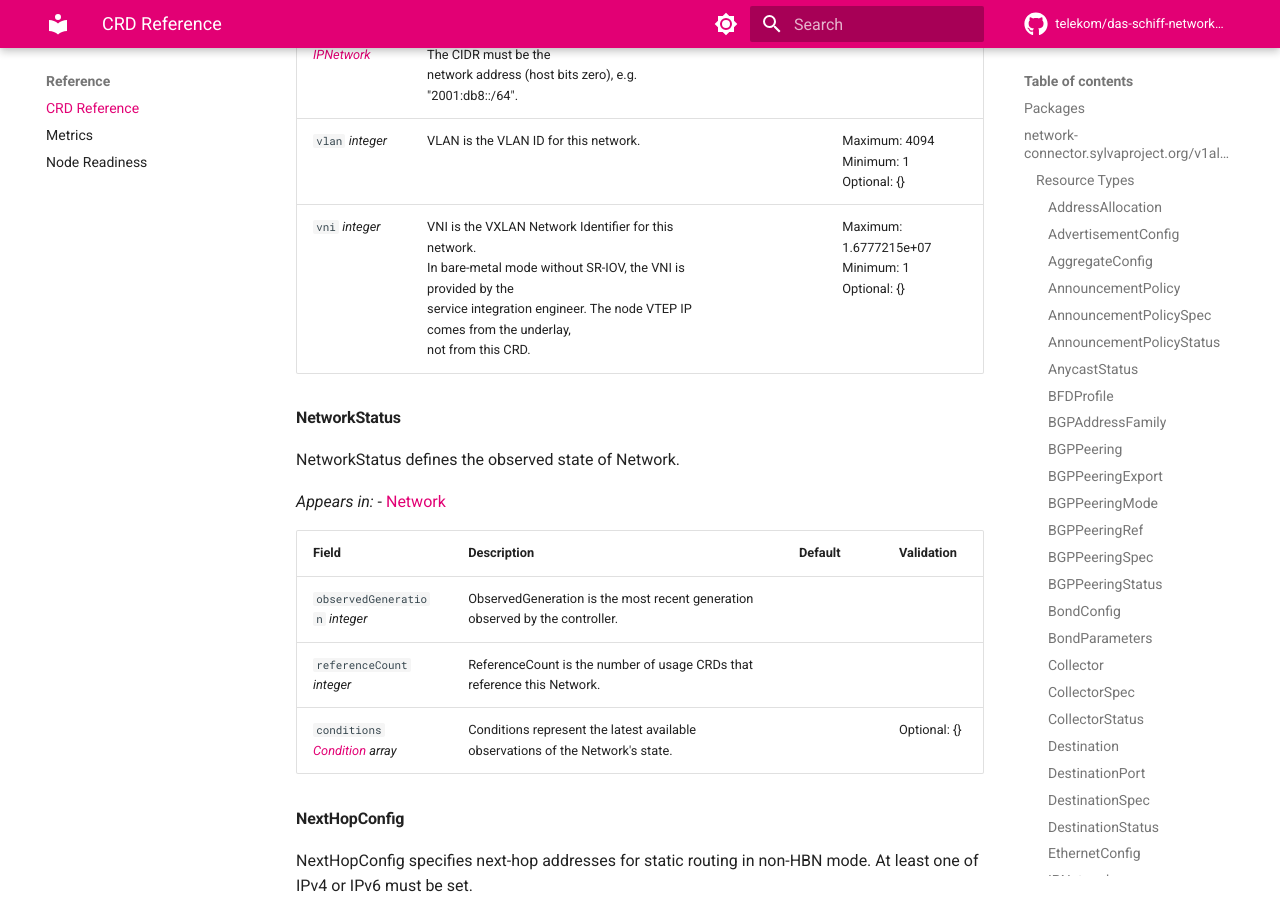
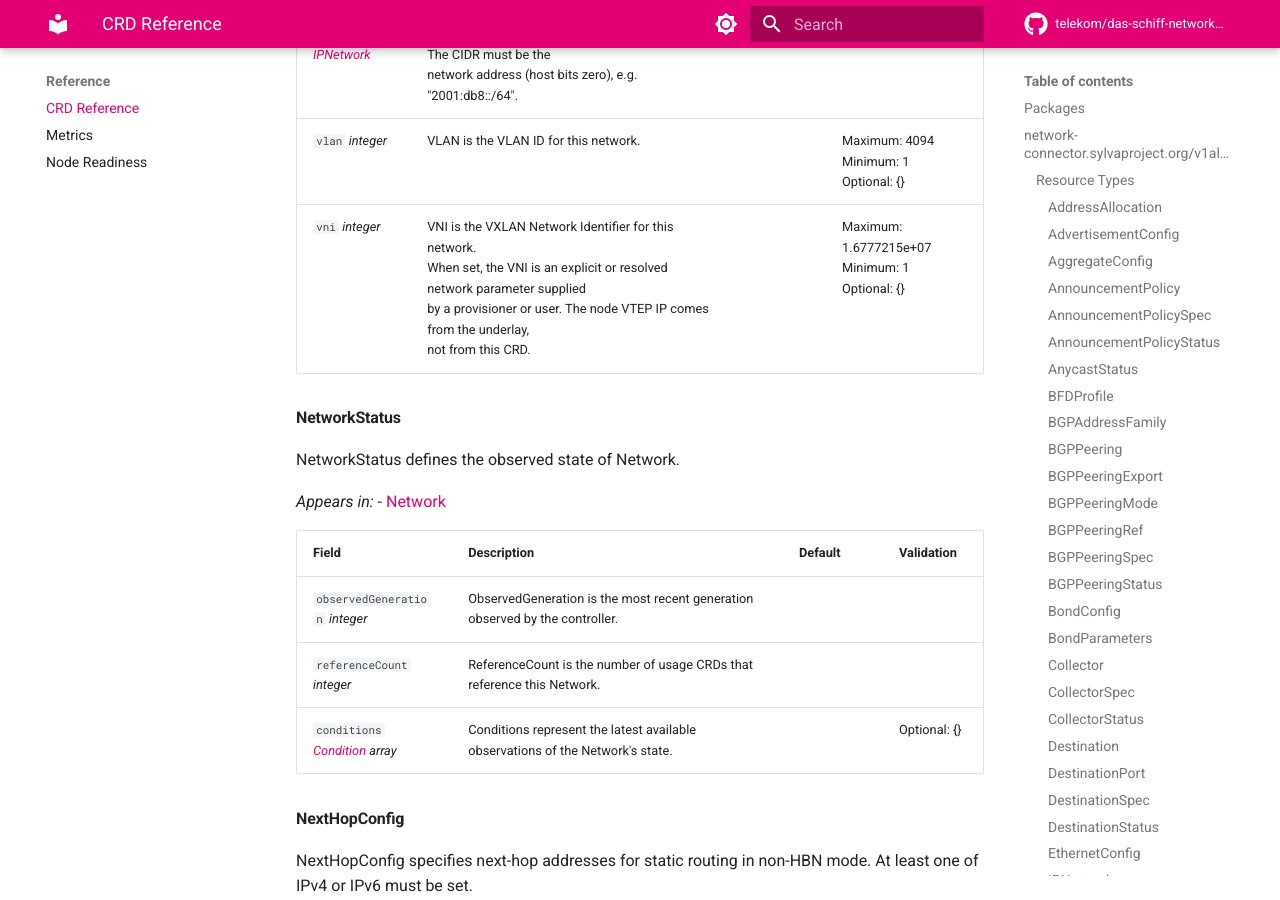
Before and after one commit to telekom/das-schiff-network-operator, an MkDocs documentation site: the page built from docs/reference/crd-reference.md, in a window 1280 px wide and 900 px high, scrolled down 23985 px. Built offline with MkDocs 1.6.1 and Material for MkDocs 9.7.7, drawn with Linux system fonts in a browser that asks for light colours; comment, search, counter and statistics services are not loaded; the version menu is left out.

Commit message:
docs: clarify explicit VNI inputs and operator SR-IOV restrictions
Co-authored-by: Copilot <223556219+Copilot@users.noreply.github.com>

```diff
--- a/docs/reference/crd-reference.md
+++ b/docs/reference/crd-reference.md
@@ -846,7 +846,7 @@ _Appears in:_
 | `ipv4` _[IPNetwork](#ipnetwork)_ | IPv4 is the IPv4 address pool for this network. The CIDR must be the<br />network address (host bits zero), e.g. "198.51.100.224/27" — not an<br />authored host address like "198.51.100.225/27". The anycast gateway is<br />derived as the first usable host (network address + 1). |  | Optional: \{\} <br /> |
 | `ipv6` _[IPNetwork](#ipnetwork)_ | IPv6 is the IPv6 address pool for this network. The CIDR must be the<br />network address (host bits zero), e.g. "2001:db8::/64". |  | Optional: \{\} <br /> |
 | `vlan` _integer_ | VLAN is the VLAN ID for this network. |  | Maximum: 4094 <br />Minimum: 1 <br />Optional: \{\} <br /> |
-| `vni` _integer_ | VNI is the VXLAN Network Identifier for this network.<br />In bare-metal mode without SR-IOV, the VNI is provided by the<br />service integration engineer. The node VTEP IP comes from the underlay,<br />not from this CRD. |  | Maximum: 1.6777215e+07 <br />Minimum: 1 <br />Optional: \{\} <br /> |
+| `vni` _integer_ | VNI is the VXLAN Network Identifier for this network.<br />When set, the VNI is an explicit or resolved network parameter supplied<br />by a provisioner or user. The node VTEP IP comes from the underlay,<br />not from this CRD. |  | Maximum: 1.6777215e+07 <br />Minimum: 1 <br />Optional: \{\} <br /> |
 
 
 #### NetworkStatus
```
Also changed, not shown: docs/proposals/02-intent-based-config/DELTA.md (+1 -1 lines), docs/proposals/02-intent-based-config/README.md (+2 -1 lines), 2 other files.
